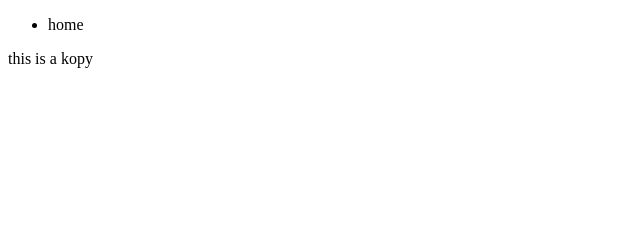
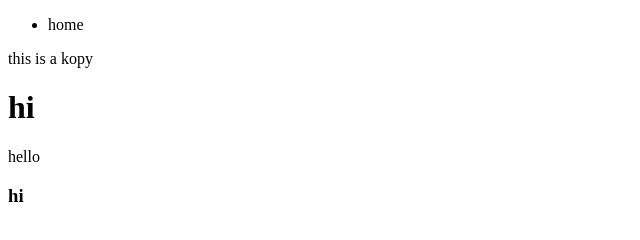
Before and after one commit to hussaini1403/Newfolder, a plain HTML site: page index.html in a window 1280 px wide. Shown: the whole page, without its empty margins (0-640 px from the left). Drawn offline with Linux system fonts and the light colour scheme.

Commit message:
footer update

```diff
--- a/index.html
+++ b/index.html
@@ -13,6 +13,9 @@
     </nav>
     <footer>
         this is a kopy
+        <h1>hi</h1>
+        <p>hello</p>
+        <h3>hi</h3>
     </footer>
 
 </body>
```
